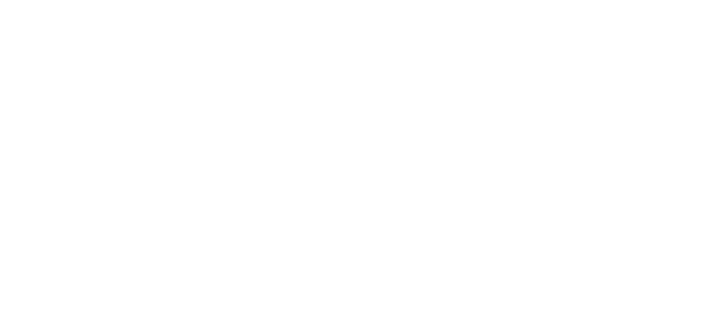
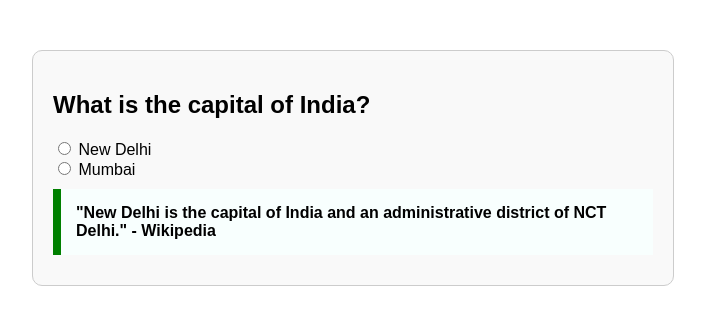
Before and after one commit to acciojob/trivia-khedkar2001, a website: page main.html in a window 1280 px wide. Shown: the whole page, without its empty margins (287-992 px from the left). Drawn offline with Linux system fonts and the light colour scheme.

Commit message:
created a submission

```diff
--- a/main.html
+++ b/main.html
@@ -3,11 +3,23 @@
 <html>
 
 <head>
+	   <meta charset="UTF-8">
+    <meta name="viewport" content="width=device-width, initial-scale=1.0">
+    <title>Quiz Question</title>
 	<link rel="stylesheet" href="styles.css">
 </head>
 
 <body>
-	<!-- the entire body must be written by student -->
+	    <div class="question-container">
+        <h2>What is the capital of India?</h2>
+        <div class="options">
+            <label><input type="radio" name="capital" value="New Delhi"> New Delhi</label><br>
+            <label><input type="radio" name="capital" value="Mumbai"> Mumbai</label>
+        </div>
+        <blockquote>
+            "New Delhi is the capital of India and an administrative district of NCT Delhi." - Wikipedia
+        </blockquote>
+    </div>
     <script type="text/javascript" src="./script.js">
 </script>
 
--- a/styles.css
+++ b/styles.css
@@ -1,2 +1,26 @@
-
-/* Your CSS Code here. */
+        body {
+            font-family: Arial, sans-serif;
+            display: flex;
+            flex-direction: column;
+            align-items: center;
+            margin-top: 50px;
+        }
+        .question-container {
+            max-width: 600px;
+            padding: 20px;
+            border: 1px solid #ccc;
+            border-radius: 10px;
+            background-color: #f9f9f9;
+            text-align: left;
+        }
+        blockquote {
+            max-width: 600px;
+            margin: 10px 0;
+            padding: 15px;
+            border-left: 8px solid green;
+            background-color: #f8fffe;
+            font-weight: bold;
+        }
+        .options {
+            margin-top: 10px;
+        }
```
